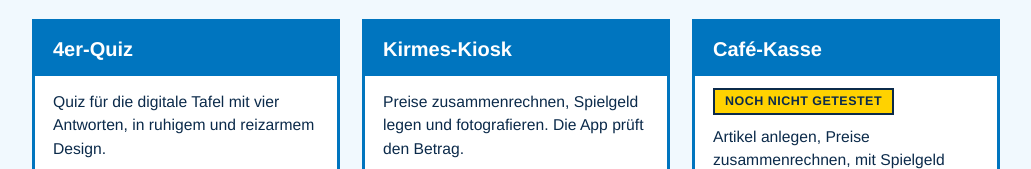
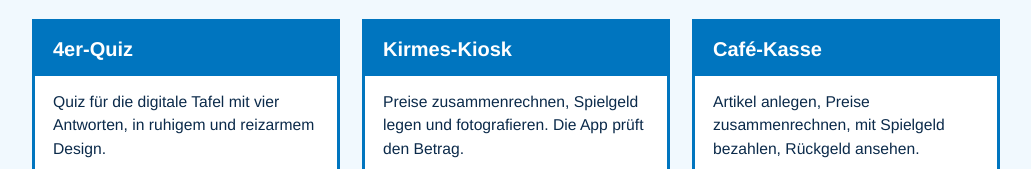
Before and after one commit to Walteroelf/apps-uebersicht, a plain HTML site: page index.html in a window 1280 px wide. Shown: the part 880-1049 px from the top of the page, without its empty margins (124-1155 px from the left). Drawn offline with Linux system fonts and the light colour scheme.

Commit message:
Label bei Café-Kasse entfernt
Co-Authored-By: Claude Sonnet 5.5 <noreply@anthropic.com>

```diff
--- a/index.html
+++ b/index.html
@@ -197,7 +197,6 @@ footer a { color: inherit; text-underline-offset: 3px; }
       </a>
       <a class="app" href="https://walteroelf.github.io/cafe-kasse/" target="_blank" rel="noopener">
         <h3>Café-Kasse</h3>
-        <span class="tag">Noch nicht getestet</span>
         <p>Artikel anlegen, Preise zusammenrechnen, mit Spielgeld bezahlen, Rückgeld ansehen.</p>
         <p class="why"><strong>Das Besondere:</strong> Mit Spielgeld und großem Rückgeld. Passt zum praktischen Rechnen im Schülercafé.</p>
         <div class="foot"><span class="url">walteroelf.github.io/cafe-kasse</span><img class="qr" src="qr/cafe-kasse.svg" width="96" height="96" alt="QR-Code zu cafe-kasse" loading="lazy"></div>
```
